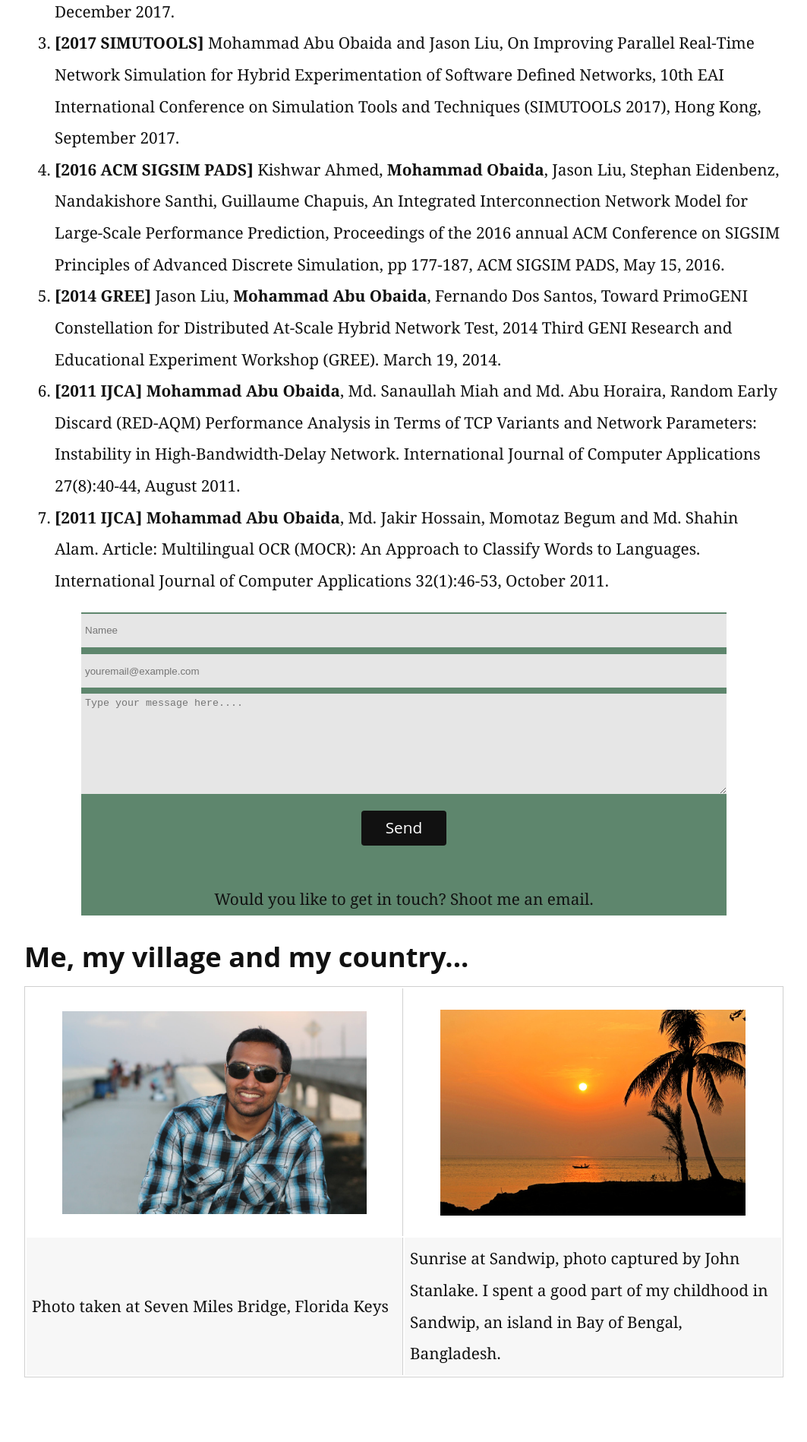
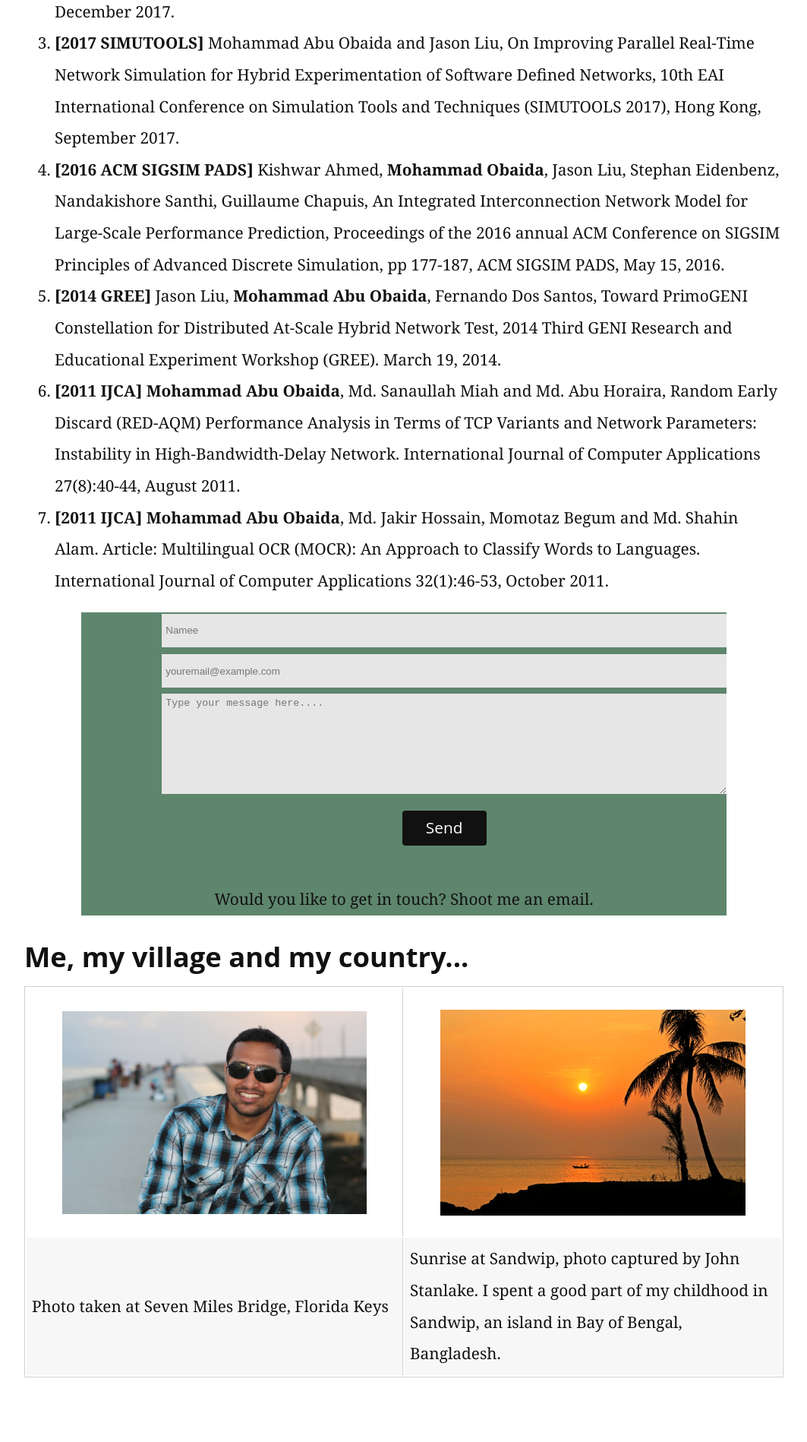
Before and after one commit to summonersRift/summonersrift.github.io, a Jekyll site: the page built from index.html, in a window 1280 px wide. Shown: the part 1805-3703 px from the top of the page at 76% size, without its empty margins (108-1171 px from the left). Built offline with Jekyll 4.4.1, drawn with Linux system fonts in a browser that asks for light colours; nearby versions of some CDN libraries; the list of posts is cut into pages by our own code.

Commit message:
container card update

```diff
--- a/_includes/contact.html
+++ b/_includes/contact.html
@@ -1,6 +1,6 @@
    <div class="container" align="center">
       <div class="contactcard">
-           <form action="http://formspree.io/obaida007@gmail.com" method="POST">
+           <form class="formembed" action="http://formspree.io/obaida007@gmail.com" method="POST">
                <input type="text" id="name" name="name" class="full-width" placeholder="Namee"><br>
                <input type="email" id="email" name="_replyto" class="full-width" placeholder="youremail@example.com"><br>
                <textarea name="message" id="message" cols="30" rows="10" class="full-width" placeholder="Type your message here...."></textarea><br>
```
